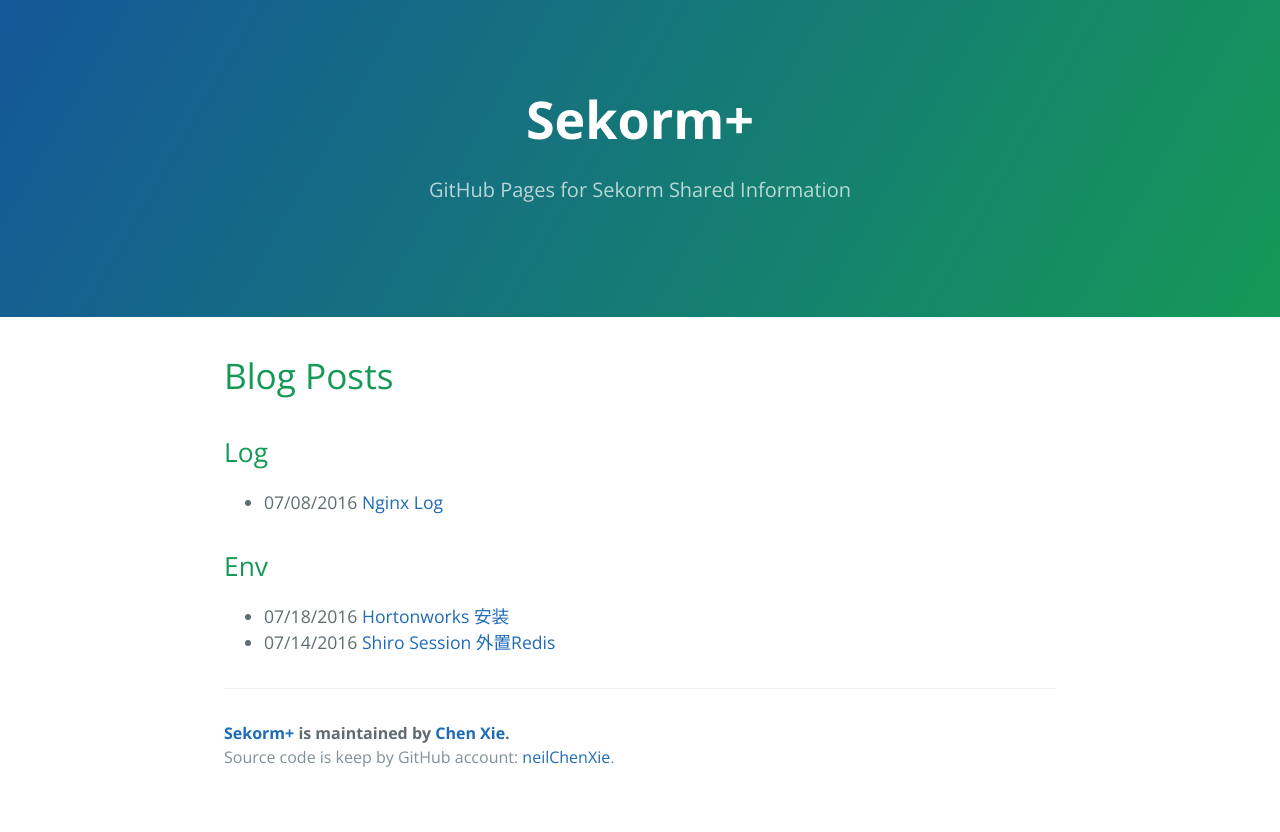
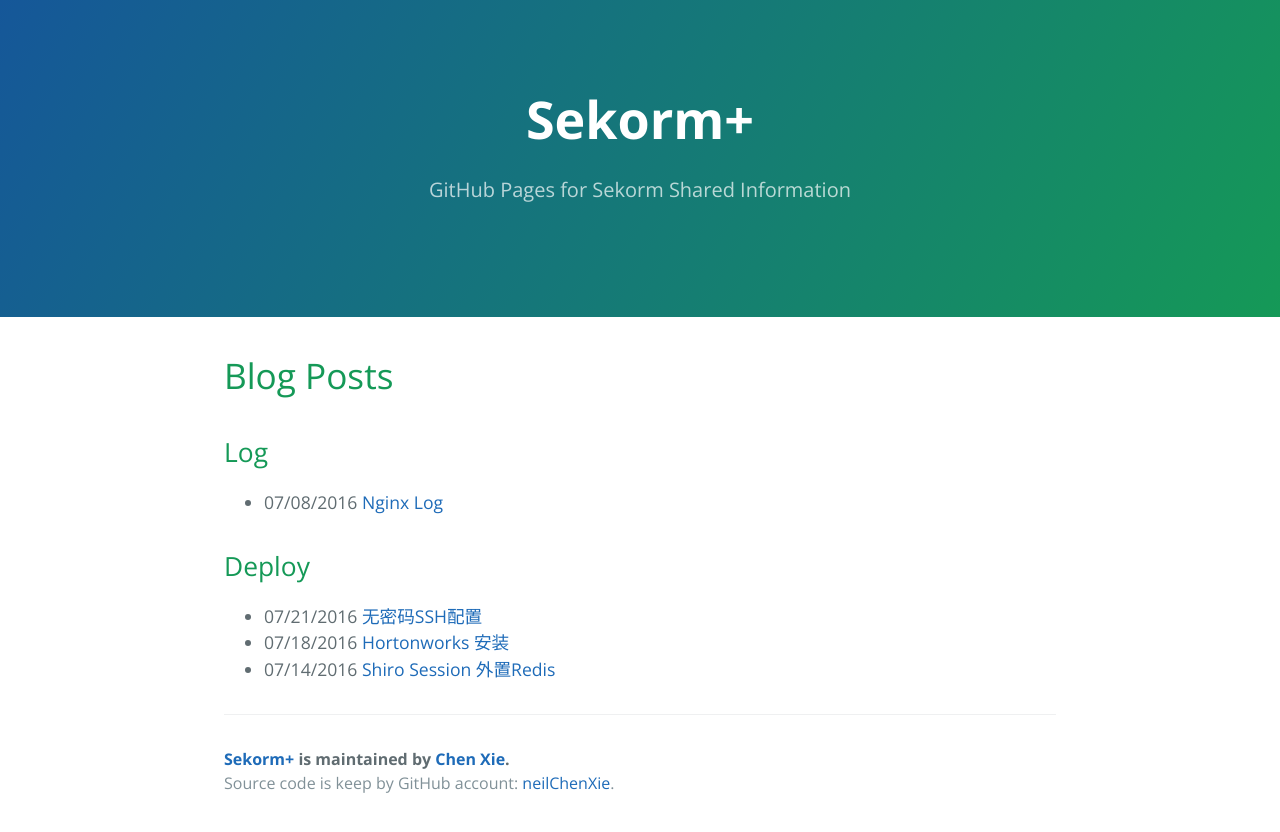
Before and after one commit to neilChenXie/MyExp, a Jekyll site: the page built from index.html, in a window 1280 px wide. Shown: the top 832 px of the page. Built offline with Jekyll 4.4.1, drawn with Linux system fonts in a browser that asks for light colours; the list of posts is cut into pages by our own code; some of the changed lines change nothing that is shown.

Commit message:
new file:   _posts/deploy/2016-07-21-passwordless_ssh.md

````diff
--- a/_posts/deploy/2016-07-14-shiro_session_redis.md
+++ b/_posts/deploy/2016-07-14-shiro_session_redis.md
@@ -3,7 +3,7 @@
 title: Shiro Session 外置Redis
 permalink: /:categories/shiro_session_redis
 date: 2016-07-14 11:30:15 +0800
-category: Env
+category: Deploy
 tags: [shiro, session, redis]
 ---
 
--- a/_posts/deploy/2016-07-18-hortonworks_setup.md
+++ b/_posts/deploy/2016-07-18-hortonworks_setup.md
@@ -3,7 +3,7 @@
 title: Hortonworks 安装
 permalink: /:categories/Hortonworks_setup
 date: 2016-07-18 11:30:15 +0800
-category: Env
+category: Deploy
 tags: [hortonworks, setup]
 ---
 
--- /dev/null
+++ b/_posts/deploy/2016-07-21-passwordless_ssh.md
@@ -0,0 +1,70 @@
+---
+layout: post
+title: 无密码SSH配置
+permalink: /:categories/passwordless_ssh
+date: 2016-07-21 13:30:15 +0800
+category: Deploy
+tags: [ssh, setup]
+---
+
+### 意义
+
+部署新机器的时候，Setup无密码的ssh是件繁琐的事，来回`ssh`和`scp`,一下是一个固定步骤。
+
+核心是基于管理机器：
+1. 修改hosts
+2. 收集id_rsa.pub
+3. 修改authorized_keys，
+4. 分发新的authorized_keys
+
+### 具体步骤
+
+#### 新机器
+
+一、生成sshkey
+
+```
+# 进入root权限, 无论ssh root@{new_ip} 或者 su
+cd
+ssh-keygen -t rsa
+
+# 修改自己的hostname
+vim /etc/hostname
+```
+
+#### 管理机器
+
+> 以下，当管理机器已经生成sshkey时, 管理机器生成sshkey在下一个section
+
+```
+# enter root user
+
+# modify hosts
+vim /etc/hosts
+
+# enter ~/.ssh
+cd ~/.ssh
+
+# get new machines' id_rsa.pub
+scp {new_host}:.ssh/id_rsa.pub new_host_id
+
+# add to authorized_keys
+cat new_host_id >> authorized_keys
+
+# spread new authorized_keys
+scp authorized_keys {all_ip_s}:.ssh/authorized_keys
+```
+
+#### 管理机器第一次生成SSH
+
+```
+su
+cd
+ssh-keygen -t rsa
+cd .ssh
+cat id_rsa.pub >> authorized_keys
+chmod 600 authorized_keys
+
+# test, no password needed means working
+ssh localhost
+```
````
